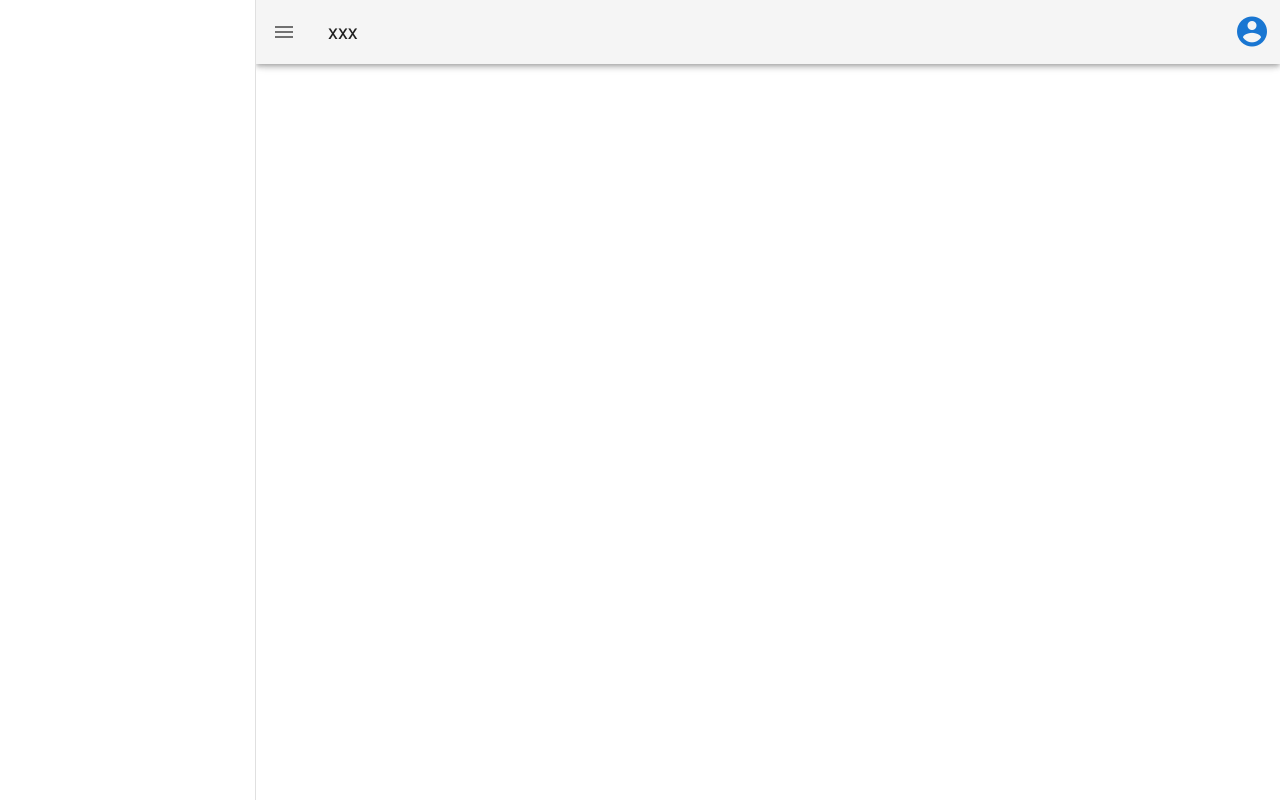
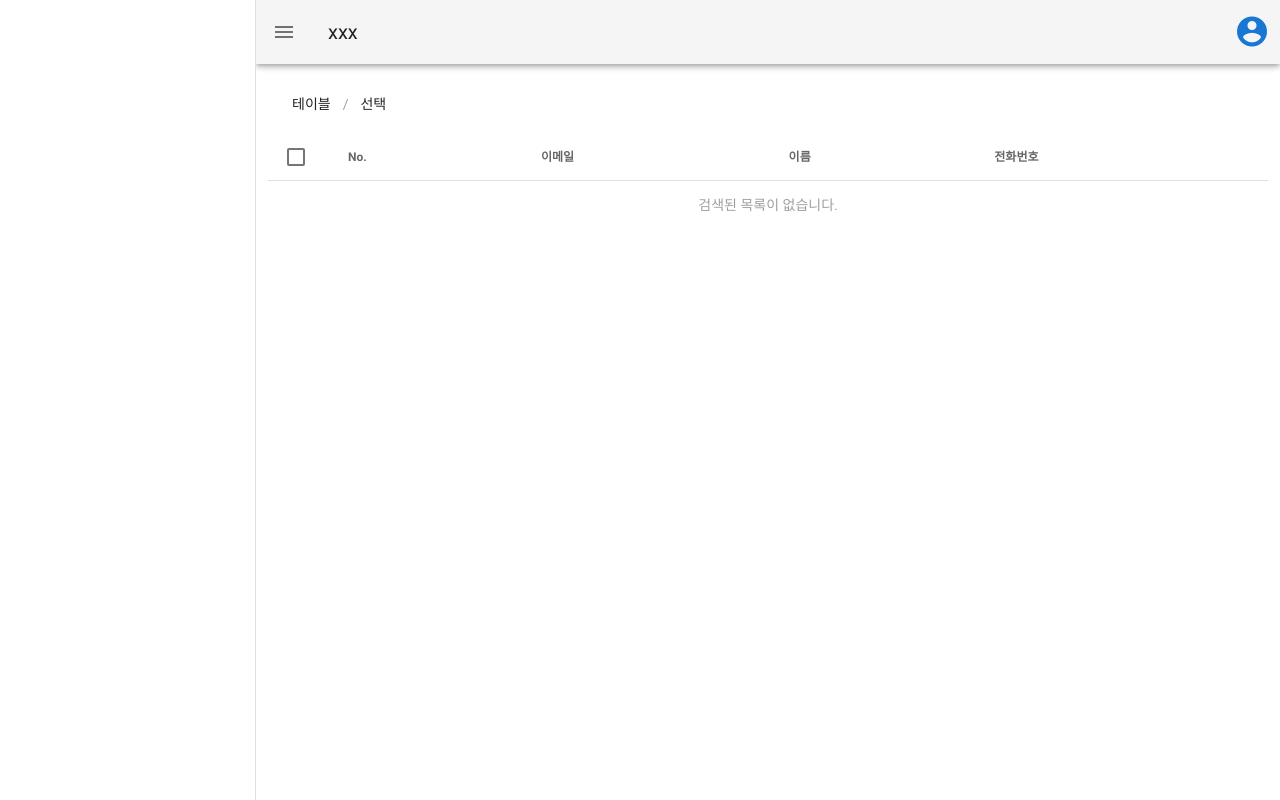
Before and after one commit to js9005/vuetify2-layout, a Vue app: page /tables/select in a window 1280 px wide. Built offline with nearby package versions, Linux system fonts and the light colour scheme.

Commit message:
Feat. working on data-table component

```diff
--- /dev/null
+++ b/src/components/common/DataTable.vue
@@ -0,0 +1,76 @@
+<template>
+  <v-data-table
+    :headers="headers"
+    :items="items"
+    :items-per-page="itemsPerPage"
+    :loading="loading"
+    :loading-text="loadingText"
+    :no-data-text="noDataText"
+    :show-expand="showExpand"
+    :show-select="showSelect"
+    :single-expand="singleExpand"
+    :single-select="singleSelect"
+    :value="value"
+    item-key="id"
+    mobile-breakpoint="0"
+    hide-default-footer
+    class="data_table"
+    @input="$emit('input', $event)"
+    @click:row="$emit('clickRow', $event)"
+  >
+    <template v-for="(slot, name) in $scopedSlots" v-slot:[name]="item">
+      <slot :name="name" v-bind="item"></slot>
+    </template>
+  </v-data-table>
+</template>
+
+<script>
+export default {
+  name: "DataTable",
+  props: {
+    headers: {
+      type: Array,
+    },
+    items: {
+      type: Array,
+    },
+    itemsPerPage: {
+      type: Number,
+      default: 10,
+    },
+    loading: {
+      type: Boolean,
+      default: false,
+    },
+    loadingText: {
+      type: String,
+      default: "데이터를 가져오는 중입니다.",
+    },
+    noDataText: {
+      type: String,
+      default: "검색된 목록이 없습니다.",
+    },
+
+    showExpand: {
+      type: Boolean,
+      default: false,
+    },
+    showSelect: {
+      type: Boolean,
+      default: false,
+    },
+    singleExpand: {
+      type: Boolean,
+      default: false,
+    },
+    singleSelect: {
+      type: Boolean,
+      default: false,
+    },
+
+    value: {
+      type: Array,
+    },
+  },
+};
+</script>
--- a/src/router/index.js
+++ b/src/router/index.js
@@ -23,6 +23,25 @@
       name: "ErrorView",
       component: () => import("@/views/pages/ErrorView.vue"),
     },
+
+    /**
+     * components - tables
+     */
+    {
+      path: "/tables/basic",
+      name: "TableBasicView",
+      component: () => import("@/views/components/tables/TableBasicView.vue"),
+    },
+    {
+      path: "/tables/expand",
+      name: "TableExpandView",
+      component: () => import("@/views/components/tables/TableExpandView.vue"),
+    },
+    {
+      path: "/tables/select",
+      name: "TableSelectView",
+      component: () => import("@/views/components/tables/TableSelectView.vue"),
+    },
   ],
 });
 
--- a/src/views/components/tables/TableBasicView.vue
+++ b/src/views/components/tables/TableBasicView.vue
@@ -0,0 +1,58 @@
+<template>
+  <v-container fluid>
+    <TheBreadcrumbs v-model="breadcrumbs" />
+
+    <div>
+      <DataTable
+        :headers="tableHeaders"
+        :items="tableItems"
+        :loading="tableLoading"
+      />
+    </div>
+  </v-container>
+</template>
+
+<script>
+import TheBreadcrumbs from "@/components/common/TheBreadcrumbs.vue";
+import DataTable from "@/components/common/DataTable.vue";
+export default {
+  name: "TableBasicView",
+  components: {
+    TheBreadcrumbs,
+    DataTable,
+  },
+  data() {
+    return {
+      breadcrumbs: [
+        { text: "테이블", disabled: false },
+        { text: "기본", disabled: false },
+      ],
+
+      tableHeaders: [
+        {
+          text: "No.",
+          value: "index",
+          sortable: false,
+        },
+        {
+          text: "이메일",
+          value: "email",
+          sortable: false,
+        },
+        {
+          text: "이름",
+          value: "name",
+          sortable: false,
+        },
+        {
+          text: "전화번호",
+          value: "mobile",
+          sortable: false,
+        },
+      ],
+      tableItems: [],
+      tableLoading: false,
+    };
+  },
+};
+</script>
--- a/src/views/components/tables/TableExpandView.vue
+++ b/src/views/components/tables/TableExpandView.vue
@@ -0,0 +1,59 @@
+<template>
+  <v-container fluid>
+    <TheBreadcrumbs v-model="breadcrumbs" />
+
+    <div>
+      <DataTable
+        :headers="tableHeaders"
+        :items="tableItems"
+        :loading="tableLoading"
+        :showExpand="true"
+      />
+    </div>
+  </v-container>
+</template>
+
+<script>
+import TheBreadcrumbs from "@/components/common/TheBreadcrumbs.vue";
+import DataTable from "@/components/common/DataTable.vue";
+export default {
+  name: "TableBasicView",
+  components: {
+    TheBreadcrumbs,
+    DataTable,
+  },
+  data() {
+    return {
+      breadcrumbs: [
+        { text: "테이블", disabled: false },
+        { text: "연장", disabled: false },
+      ],
+
+      tableHeaders: [
+        {
+          text: "No.",
+          value: "index",
+          sortable: false,
+        },
+        {
+          text: "이메일",
+          value: "email",
+          sortable: false,
+        },
+        {
+          text: "이름",
+          value: "name",
+          sortable: false,
+        },
+        {
+          text: "전화번호",
+          value: "mobile",
+          sortable: false,
+        },
+      ],
+      tableItems: [],
+      tableLoading: false,
+    };
+  },
+};
+</script>
--- a/src/views/components/tables/TableSelectView.vue
+++ b/src/views/components/tables/TableSelectView.vue
@@ -0,0 +1,59 @@
+<template>
+  <v-container fluid>
+    <TheBreadcrumbs v-model="breadcrumbs" />
+
+    <div>
+      <DataTable
+        :headers="tableHeaders"
+        :items="tableItems"
+        :loading="tableLoading"
+        :showSelect="true"
+      />
+    </div>
+  </v-container>
+</template>
+
+<script>
+import TheBreadcrumbs from "@/components/common/TheBreadcrumbs.vue";
+import DataTable from "@/components/common/DataTable.vue";
+export default {
+  name: "TableBasicView",
+  components: {
+    TheBreadcrumbs,
+    DataTable,
+  },
+  data() {
+    return {
+      breadcrumbs: [
+        { text: "테이블", disabled: false },
+        { text: "선택", disabled: false },
+      ],
+
+      tableHeaders: [
+        {
+          text: "No.",
+          value: "index",
+          sortable: false,
+        },
+        {
+          text: "이메일",
+          value: "email",
+          sortable: false,
+        },
+        {
+          text: "이름",
+          value: "name",
+          sortable: false,
+        },
+        {
+          text: "전화번호",
+          value: "mobile",
+          sortable: false,
+        },
+      ],
+      tableItems: [],
+      tableLoading: false,
+    };
+  },
+};
+</script>
```
